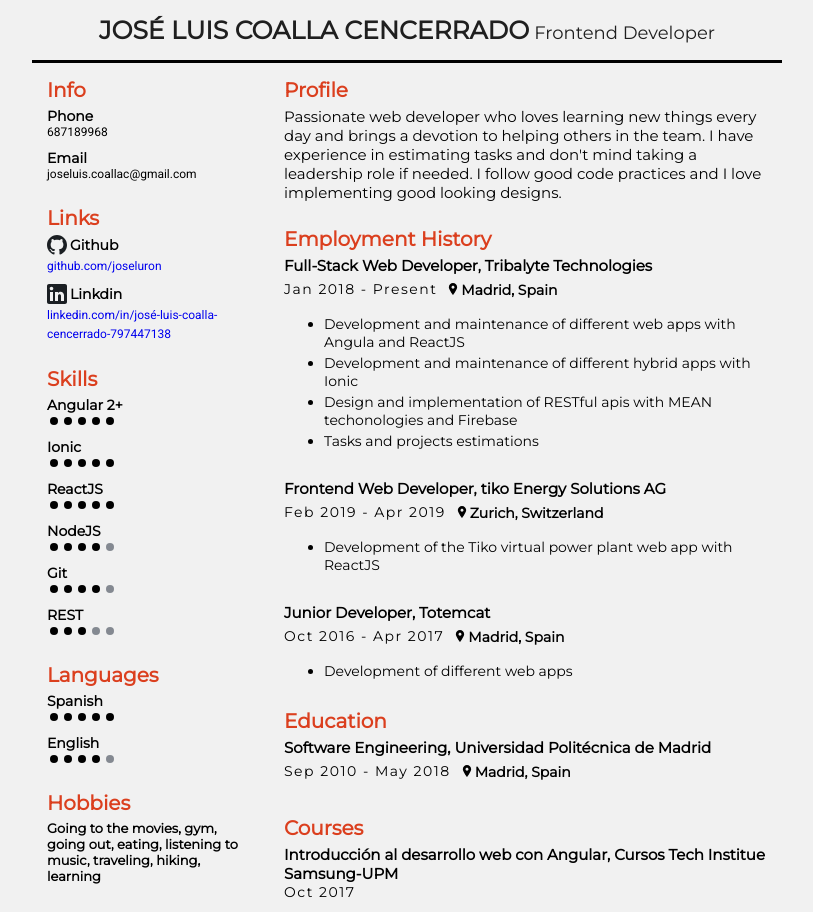
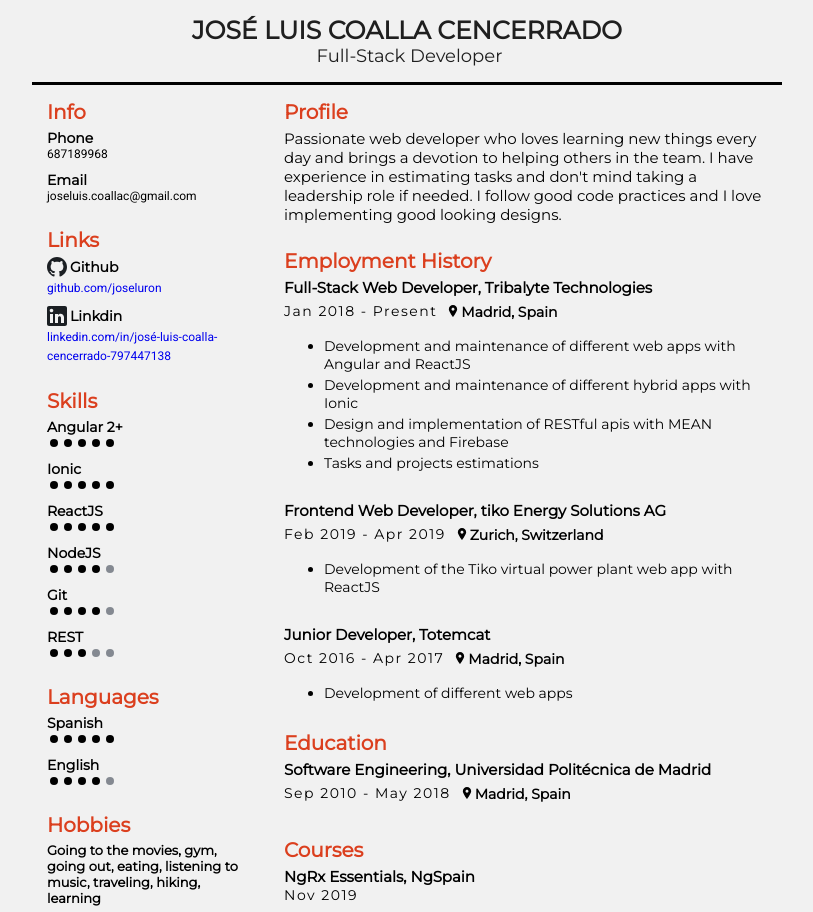
Before and after one commit to joseluron/my-resume, a React (Create React App) app: page / in a window 1280 px wide. Shown: the top 912 px of the page, without its empty margins (233-1046 px from the left). Built offline with nearby package versions, Linux system fonts and the light colour scheme.

Commit message:
Small fixes

```diff
--- a/public/index.html
+++ b/public/index.html
@@ -24,6 +24,7 @@
       work correctly both with client-side routing and a non-root public URL.
       Learn how to configure a non-root public URL by running `npm run build`.
     -->
+    <link href="https://fonts.googleapis.com/css?family=Montserrat|Roboto&display=swap" rel="stylesheet">
     <title>José Luis Coalla Cencerrado</title>
   </head>
   <body>
--- a/src/components/Body/Body.js
+++ b/src/components/Body/Body.js
@@ -11,9 +11,9 @@ function Body() {
             date: "Jan 2018 - Present",
             ubication: "Madrid, Spain",
             tasks: [
-                "Development and maintenance of different web apps with Angula and ReactJS",
+                "Development and maintenance of different web apps with Angular and ReactJS",
                 "Development and maintenance of different hybrid apps with Ionic",
-                "Design and implementation of RESTful apis with MEAN techonologies and Firebase",
+                "Design and implementation of RESTful apis with MEAN technologies and Firebase",
                 "Tasks and projects estimations"
             ]
         },
@@ -43,12 +43,12 @@ function Body() {
     ];
     const coursesData = [
         {
-            title: "Introducción al desarrollo web con Angular, Cursos Tech Institue Samsung-UPM",
-            date: "Oct 2017"
+            title: "NgRx Essentials, NgSpain",
+            date: "Nov 2019"
         },
         {
-            title: "NgRx Essentials, NgSpain",
-            date: "Nov 2019"
+            title: "Introducción al desarrollo web con Angular, Cursos Tech Institute Samsung-UPM",
+            date: "Oct 2017"
         }
     ]
 
--- a/src/components/Header/Header.js
+++ b/src/components/Header/Header.js
@@ -7,7 +7,7 @@ function Header() {
         <div className="header-container">
             <div className="header-wrapper">
                 <span className="header-name">José Luis Coalla Cencerrado</span>
-                <span className="header-sub">Frontend Developer</span>
+                <span className="header-sub">Full-Stack Developer</span>
             </div>
         </div>
     );
--- a/src/components/Header/Header.scss
+++ b/src/components/Header/Header.scss
@@ -8,6 +8,8 @@
         color: #1F1F1F;
         font-family: 'Montserrat';
         text-align: center;
+        display: flex;
+        flex-direction: column;
 
         .header-name {
             text-transform: uppercase;
--- a/src/components/LeftSideColumn/LeftSideColumn.scss
+++ b/src/components/LeftSideColumn/LeftSideColumn.scss
@@ -34,6 +34,7 @@
                     width: 100%;
                     font-size: 12px;
                     font-weight: 300;
+                    word-wrap: break-word;
                 }
             }
         }
--- a/src/fonts.scss
+++ /dev/null
@@ -1,2 +0,0 @@
-@import url('https://fonts.googleapis.com/css?family=Roboto&display=swap');
-@import url('https://fonts.googleapis.com/css?family=Montserrat&display=swap');
--- a/src/index.js
+++ b/src/index.js
@@ -1,7 +1,6 @@
 import React from 'react';
 import ReactDOM from 'react-dom';
 import './index.scss';
-import './fonts.scss';
 import App from './App';
 import * as serviceWorker from './serviceWorker';
 
```
